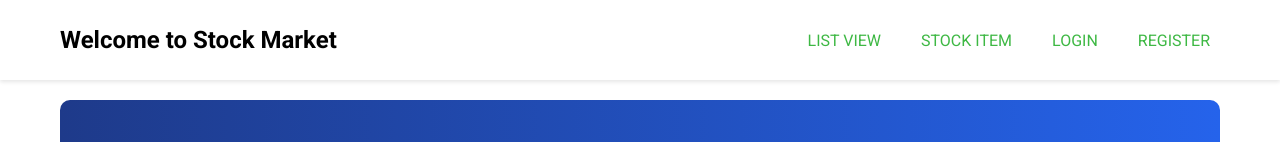
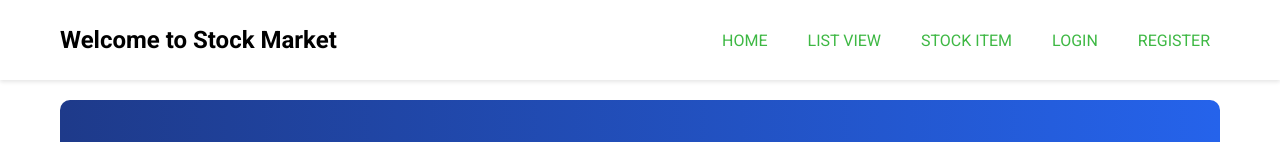
Before and after one commit to nguyenKhangvn/STUDY-REACT, a React (Vite) app: page / in a window 1280 px wide. Shown: the top 142 px of the page. Built offline with nearby package versions, Linux system fonts and the light colour scheme.

Commit message:
add home

```diff
--- a/src/components/header/header.jsx
+++ b/src/components/header/header.jsx
@@ -15,7 +15,8 @@ const Header = () => {
     }
   }, []);
 
-  const handleLogout = () => { //arrow function
+  const handleLogout = () => {
+    //arrow function
     localStorage.removeItem("user");
     setUser(null);
     navigate("/login");
@@ -35,6 +36,9 @@ const Header = () => {
           </ul>
 
           <ul className="nav-links">
+            <li>
+              <Link to="/">Home</Link>
+            </li>
             <li>
               <Link to="/stock-list-view">List View</Link>
             </li>
```
